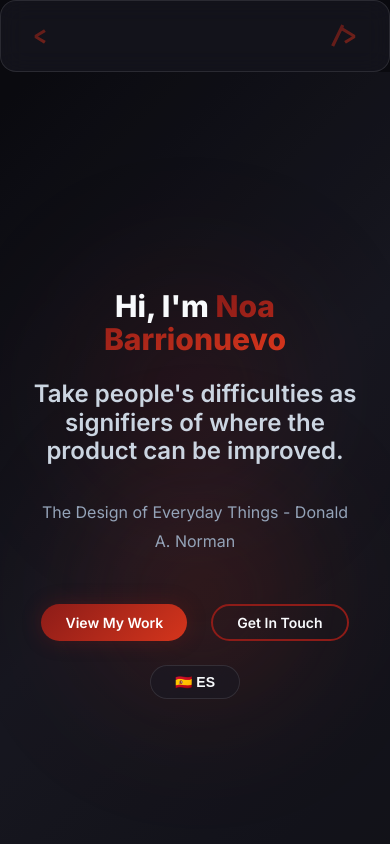
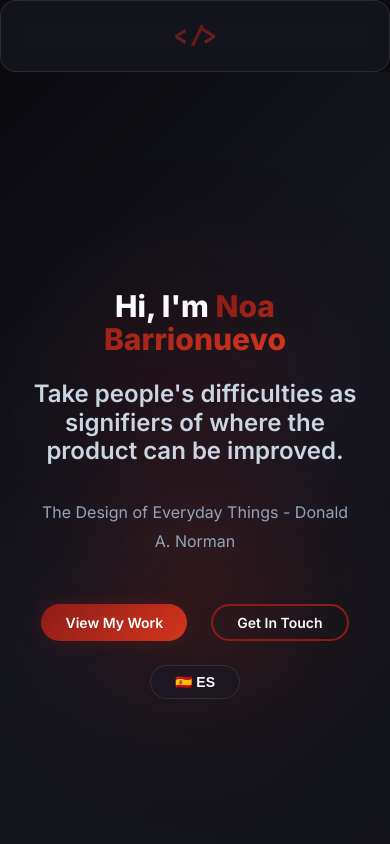
Before and after one commit to noabarrionuevo/Porfolio-NoaBarrionuevo, a React (Vite) app: page / in a window 390 px wide. Shown: the top 844 px of the page. Built offline with nearby package versions, Linux system fonts and the light colour scheme.

Commit message:
final touches

```diff
--- a/src/components/AbourMe/About.jsx
+++ b/src/components/AbourMe/About.jsx
@@ -40,7 +40,7 @@ function About() {
                             </p>
                         </div>
 
-                        <div className="about-stats">
+                        {/* <div className="about-stats">
                             <div className="stat-item">
                                 <div className="stat-number gradient-text">2</div>
                                 <div className="stat-label">
@@ -58,12 +58,12 @@ function About() {
                                 <div className="stat-label">
                                     {t({ en: 'Client Satisfaction', es: 'Satisfacción del Cliente' })}
                                 </div>
-                            </div>
-                        </div>
+                            </div> */}
+                        {/* </div> */}
                     </div>
                 </div>
             </div>
-        </section>
+        </section >
     );
 }
 
--- a/src/components/ContactMe/Contact.css
+++ b/src/components/ContactMe/Contact.css
@@ -151,11 +151,13 @@
 
 @media (max-width: 768px) {
     .contact-content {
-        grid-template-columns: 1fr;
+        display: flex;
+        flex-direction: column;
         gap: var(--spacing-2xl);
     }
 
     .contact-form {
         padding: var(--spacing-xl);
     }
+
 }
--- a/src/components/Navagation/Navigation.css
+++ b/src/components/Navagation/Navigation.css
@@ -68,8 +68,11 @@
 
 @media (max-width: 768px) {
     .nav-menu {
-        gap: var(--spacing-md);
-        font-size: var(--font-size-sm);
+        display: none;
+    }
+
+    .nav-container {
+        justify-content: center;
     }
 }
 
@@ -77,4 +80,8 @@
     .nav-menu {
         display: none;
     }
+
+    .nav-container {
+        justify-content: center;
+    }
 }
--- a/src/components/Skills/Skills.css
+++ b/src/components/Skills/Skills.css
@@ -4,7 +4,7 @@
 
 .skills-grid {
     display: grid;
-    grid-template-columns: repeat(auto-fit, minmax(300px, 1fr));
+    grid-template-columns: repeat(auto-fit, minmax(380px, 1fr));
     gap: var(--spacing-xl);
     max-width: 1000px;
     margin: 0 auto;
```
